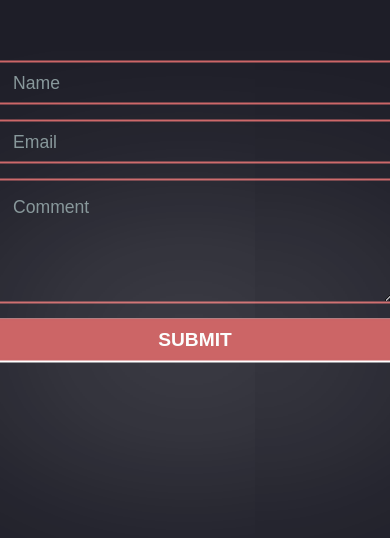
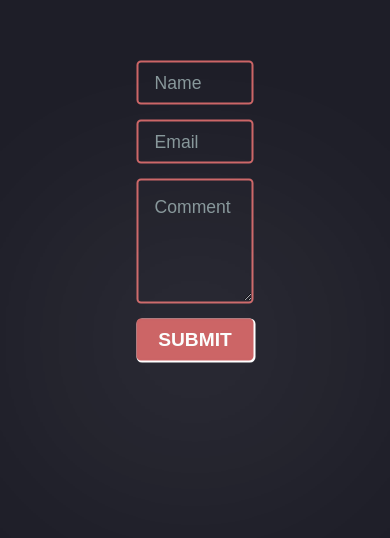
Before and after one commit to ThiagoMartinsSaraiva/formulario-lu, a plain HTML site: page src/index.html in a window 390 px wide. Shown: the part 204-742 px from the top of the page. Drawn offline with Linux system fonts and the light colour scheme.

Commit message:
deixando responsivo

```diff
--- a/src/style.css
+++ b/src/style.css
@@ -18,7 +18,7 @@ form {
   top: 50%;
   left: 50%;
   transform: translate(-50%, -50%);
-  width: 400px;
+  width: 30%;
 }
 
 input, textarea, button {
```
